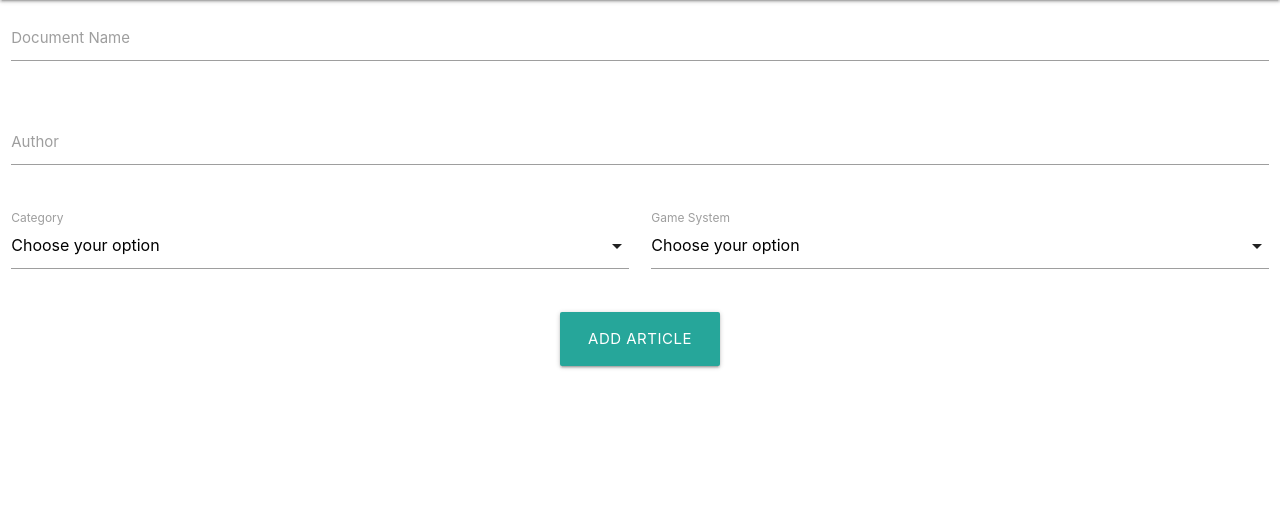
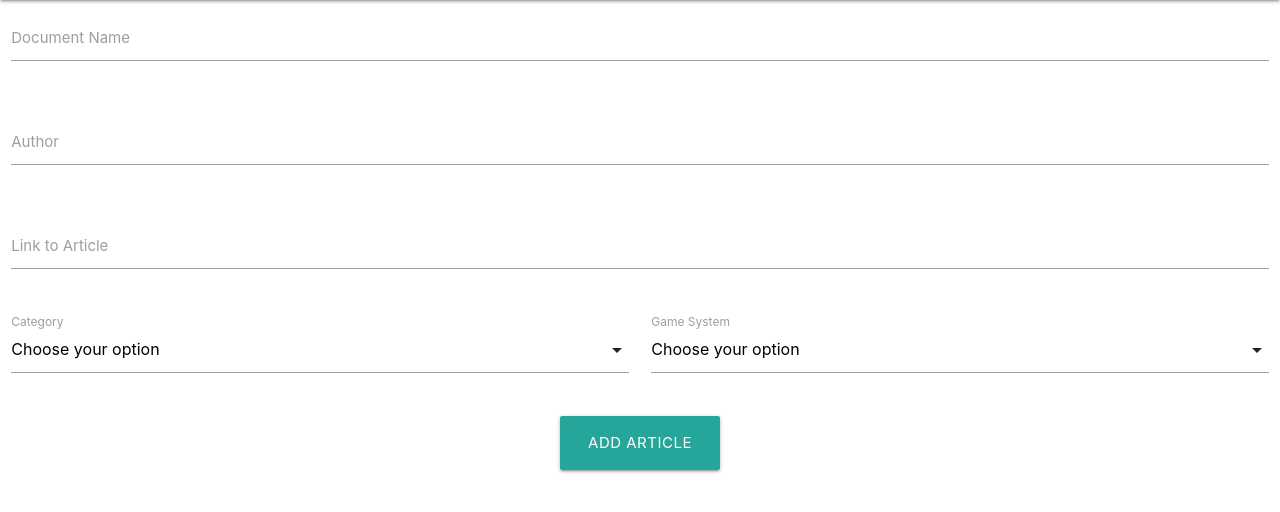
Before and after one commit to cfconor/rpg-book-repository, a Flask app: page /add_article in a window 1280 px wide. Shown: the part 64-576 px from the top of the page. Run offline with Flask 2, Linux system fonts and the light colour scheme; data that the repository does not hold is empty; some libraries are stand-ins or nearby versions.

Commit message:
added external link field - the main purpose of adding docs to site

```diff
--- a/app.py
+++ b/app.py
@@ -42,7 +42,8 @@ def register():
 
         register = {
             "username": request.form.get("username").lower(),
-            "password": generate_password_hash(request.form.get("password"))
+            "password": generate_password_hash(request.form.get("password")),
+            "user_privileges": "user"
         }
 
         mongo_obj.db.users.insert_one(register)
@@ -95,6 +96,7 @@ def add_article():
         article = {
             "article_name": request.form.get("article_name"),
             "article_author": request.form.get("article_author"),
+            "article_link": request.form.get("article_link"),
             "article_category": request.form.get("article_category"),
             "game_system": request.form.get("game_system"),
             "created_date": created_date,
--- a/templates/add_article.html
+++ b/templates/add_article.html
@@ -14,6 +14,13 @@
                 <div class="input-field col s12">
                     <input id="article_author" name="article_author" type="text" class="validate" required>
                     <label for="article_author">Author</label>
+                </div>
+            </div>
+            <!-- Link to Document -->
+            <div class="row">
+                <div class="input-field col s12">
+                    <input id="article_link" name="article_link" type="text" class="validate" required>
+                    <label for="article_link">Link to Article</label>
                 </div>
             </div>
             <!-- Category Dropdown -->
--- a/templates/catalog.html
+++ b/templates/catalog.html
@@ -11,7 +11,7 @@
             <div class="card-content">
                 <span class="card-title activator grey-text text-darken-4">{{ article.article_name }}<i
                         class="material-icons right">more_vert</i></span>
-                <p><a href="#">This is a link</a></p>
+                <p><a href="{{ article.article_link }}" target="_blank">Link to Document</a></p>
             </div>
             <div class="card-reveal">
                 <span class="card-title grey-text text-darken-4">{{ article.article_name }}<i
```
